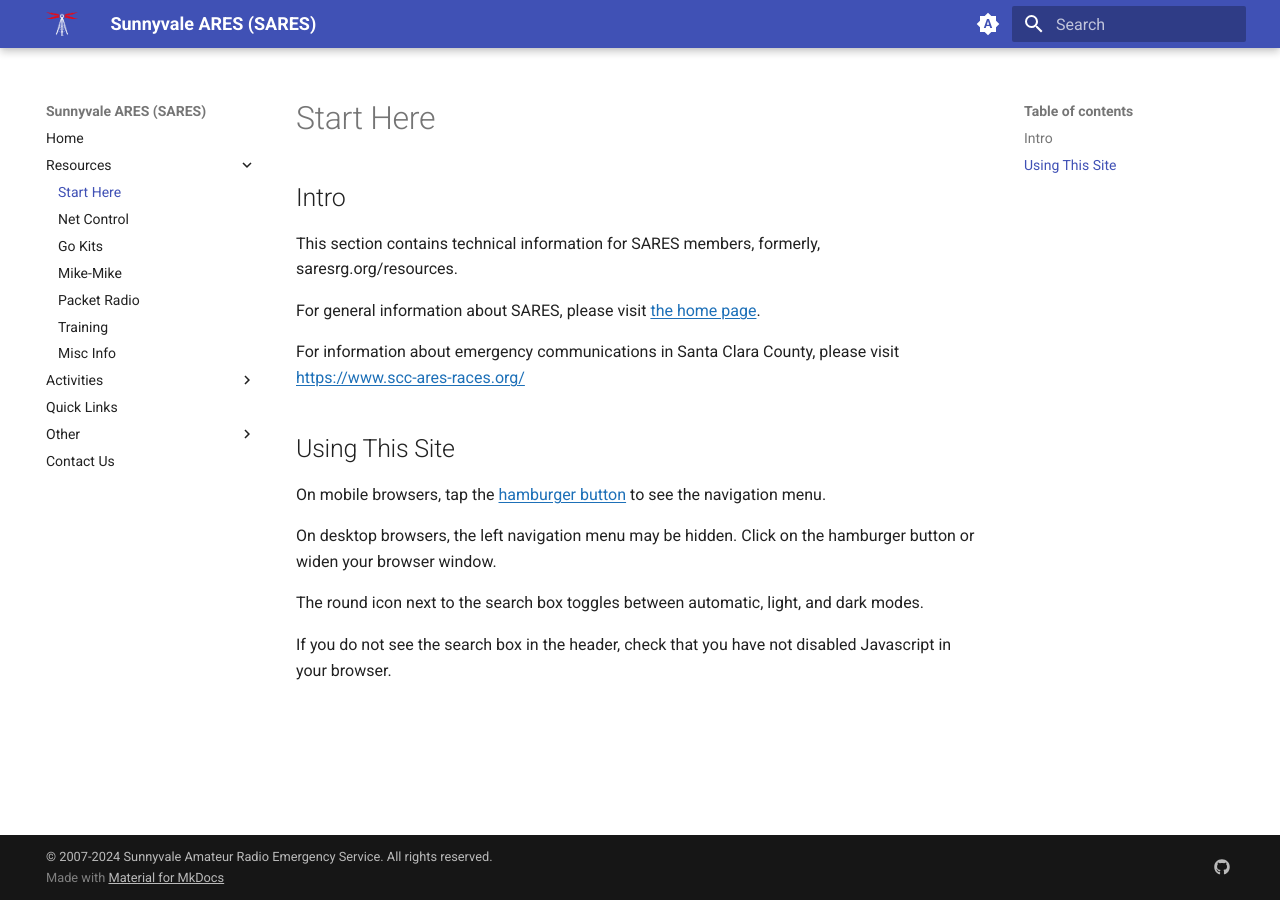
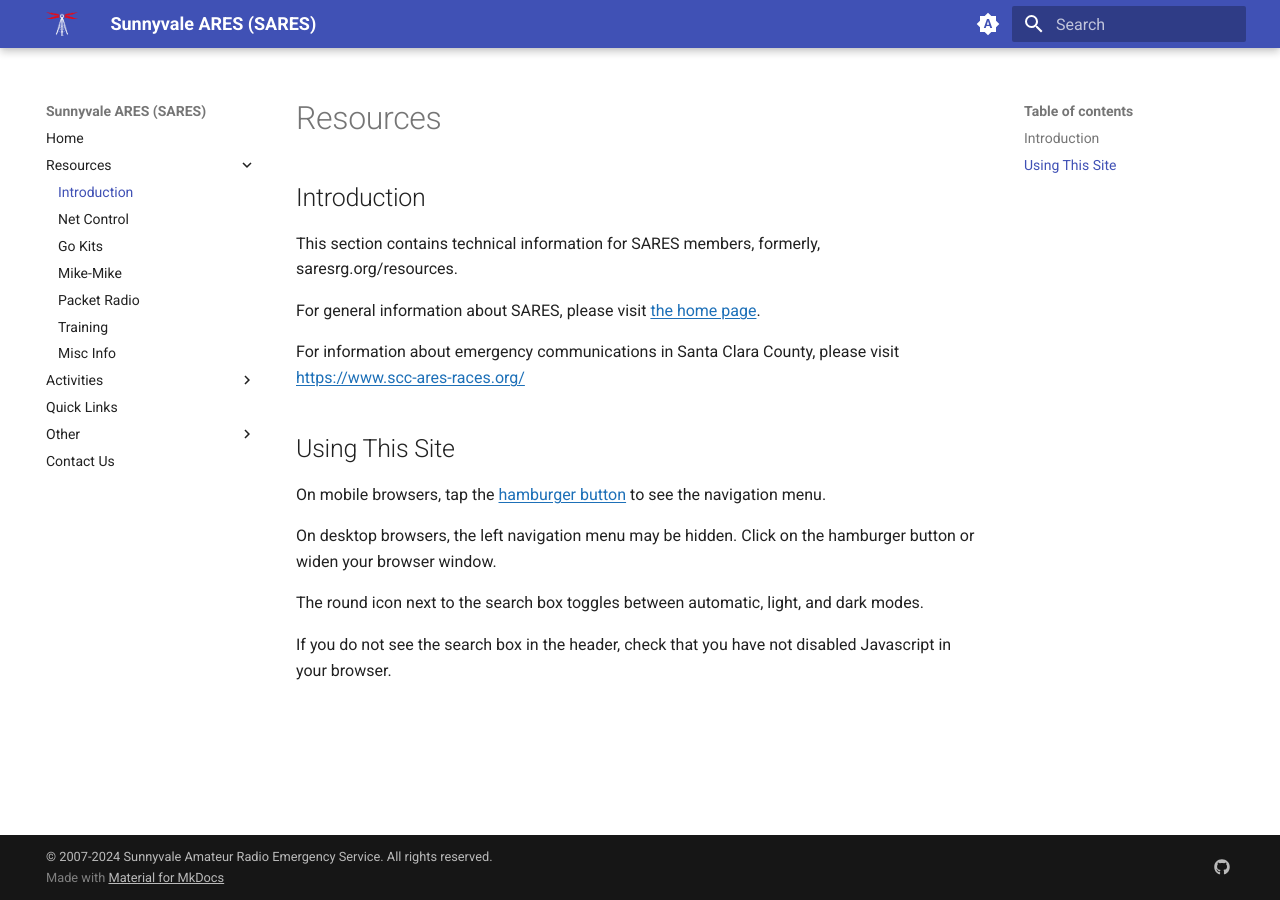
Before and after one commit to saresrg/www-k6sny-org, an MkDocs documentation site: the page built from docs/resources/index.md, in a window 1280 px wide. Built offline with MkDocs 1.6.1 and Material for MkDocs 9.7.7, drawn with Linux system fonts in a browser that asks for light colours.

Commit message:
Fix Resources landing page title

```diff
--- a/docs/resources/index.md
+++ b/docs/resources/index.md
@@ -1,6 +1,6 @@
-# Start Here
+# Resources
 
-## Intro
+## Introduction
 
 This section contains technical information for SARES members, formerly, saresrg.org/resources.
 
--- a/mkdocs.yml
+++ b/mkdocs.yml
@@ -10,7 +10,7 @@ copyright: "&copy; 2007-2024 Sunnyvale Amateur Radio Emergency Service. All righ
 nav:
   - Home: index.md
   - Resources:
-      - resources/index.md
+      - Introduction: resources/index.md
       - resources/net-control.md
       - resources/go-kits.md
       - Mike-Mike: resources/mike-mike.md
```
